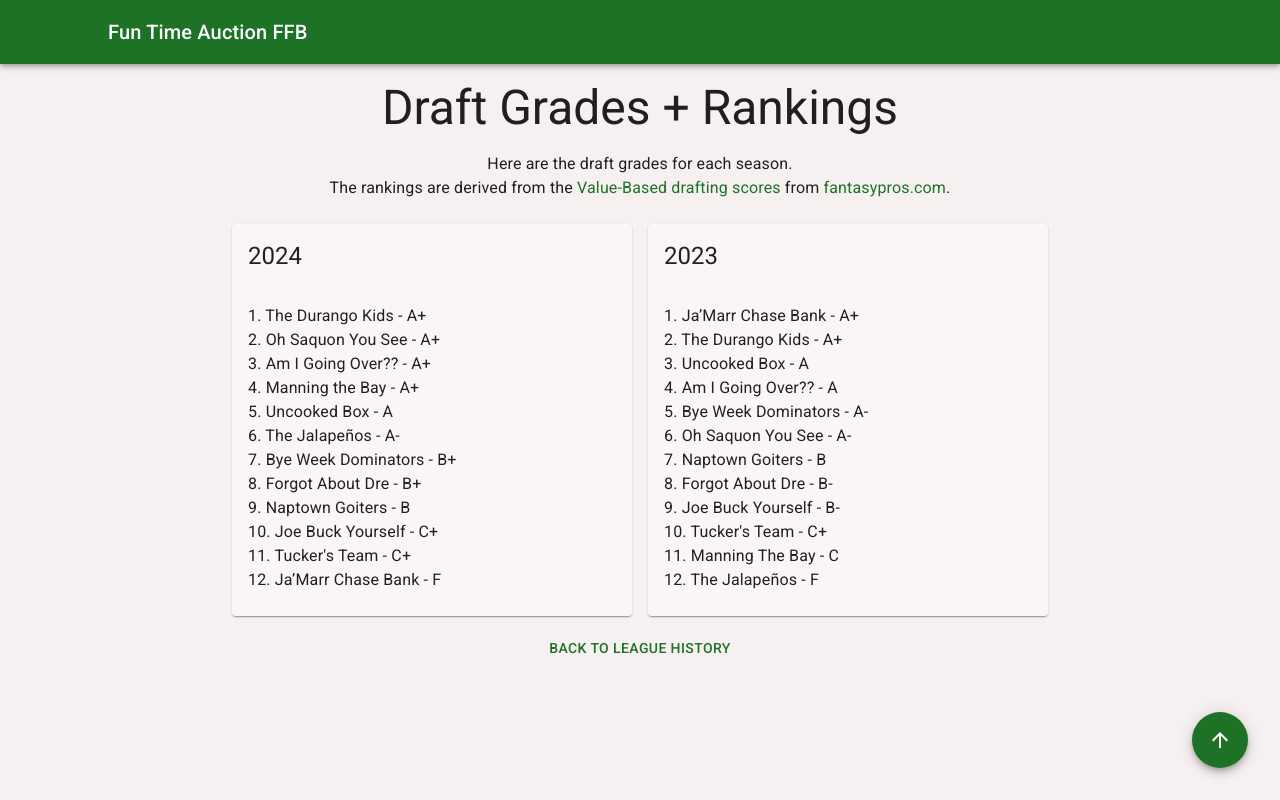
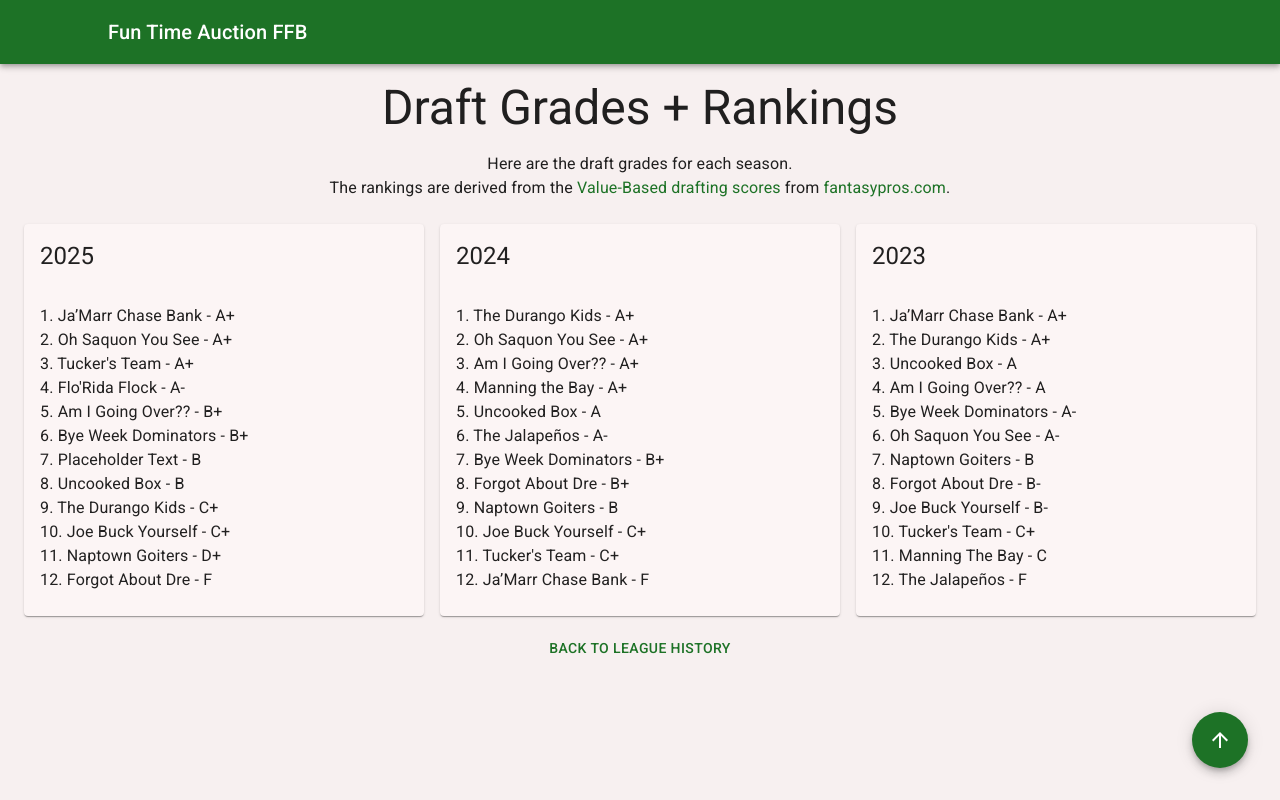
Before and after one commit to MFazio23/ESPN-FFB-Web, a React (Vite) app: page /history/draft-grades in a window 1280 px wide. Built offline with nearby package versions, Linux system fonts and the light colour scheme; some icons are missing.

Commit message:
Update draft grades for 2025

```diff
--- a/src/history/draft-grades/LeagueDraftGrades.tsx
+++ b/src/history/draft-grades/LeagueDraftGrades.tsx
@@ -4,6 +4,25 @@ import {Box, Link, Typography} from '@mui/material';
 
 export default function LeagueDraftGrades() {
     const draftGrades: DraftGradesCardProps[] = [
+        {
+            id: '2025',
+            year: 2025,
+            grades: [
+                {rank: 1, team: 'Ja’Marr Chase Bank', grade: 'A+'},
+                {rank: 2, team: 'Oh Saquon You See', grade: 'A+'},
+                {rank: 3, team: 'Tucker\'s Team', grade: 'A+'},
+                {rank: 4, team: 'Flo\'Rida Flock', grade: 'A-'},
+                {rank: 5, team: 'Am I Going Over??', grade: 'B+'},
+                {rank: 6, team: 'Bye Week Dominators', grade: 'B+'},
+                {rank: 7, team: 'Placeholder Text', grade: 'B'},
+                {rank: 8, team: 'Uncooked Box', grade: 'B'},
+                {rank: 9, team: 'The Durango Kids', grade: 'C+'},
+                {rank: 10, team: 'Joe Buck Yourself', grade: 'C+'},
+                {rank: 11, team: 'Naptown Goiters', grade: 'D+'},
+                {rank: 12, team: 'Forgot About Dre', grade: 'F'},
+            ],
+        },
+
         {
             id: '2024',
             year: 2024,
```
